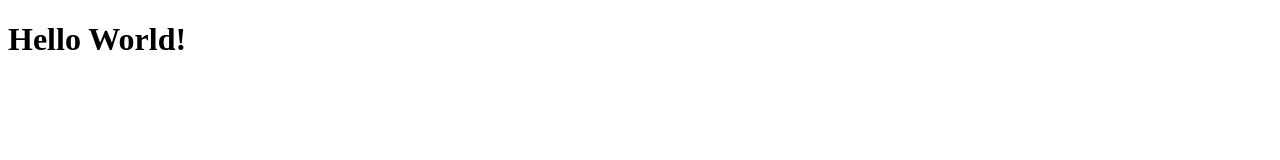
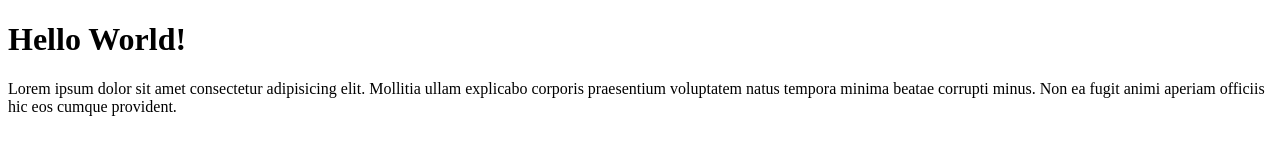
Before and after one commit to tatarnirartha/tn-git-test, a plain HTML site: page index.html in a window 1280 px wide. Drawn offline with Linux system fonts and the light colour scheme.

Commit message:
Menambahkan paragraf

```diff
--- a/index.html
+++ b/index.html
@@ -7,5 +7,6 @@
 </head>
 <body>
     <h1>Hello World!</h1>
+    <p>Lorem ipsum dolor sit amet consectetur adipisicing elit. Mollitia ullam explicabo corporis praesentium voluptatem natus tempora minima beatae corrupti minus. Non ea fugit animi aperiam officiis hic eos cumque provident.</p>
 </body>
 </html>
```
